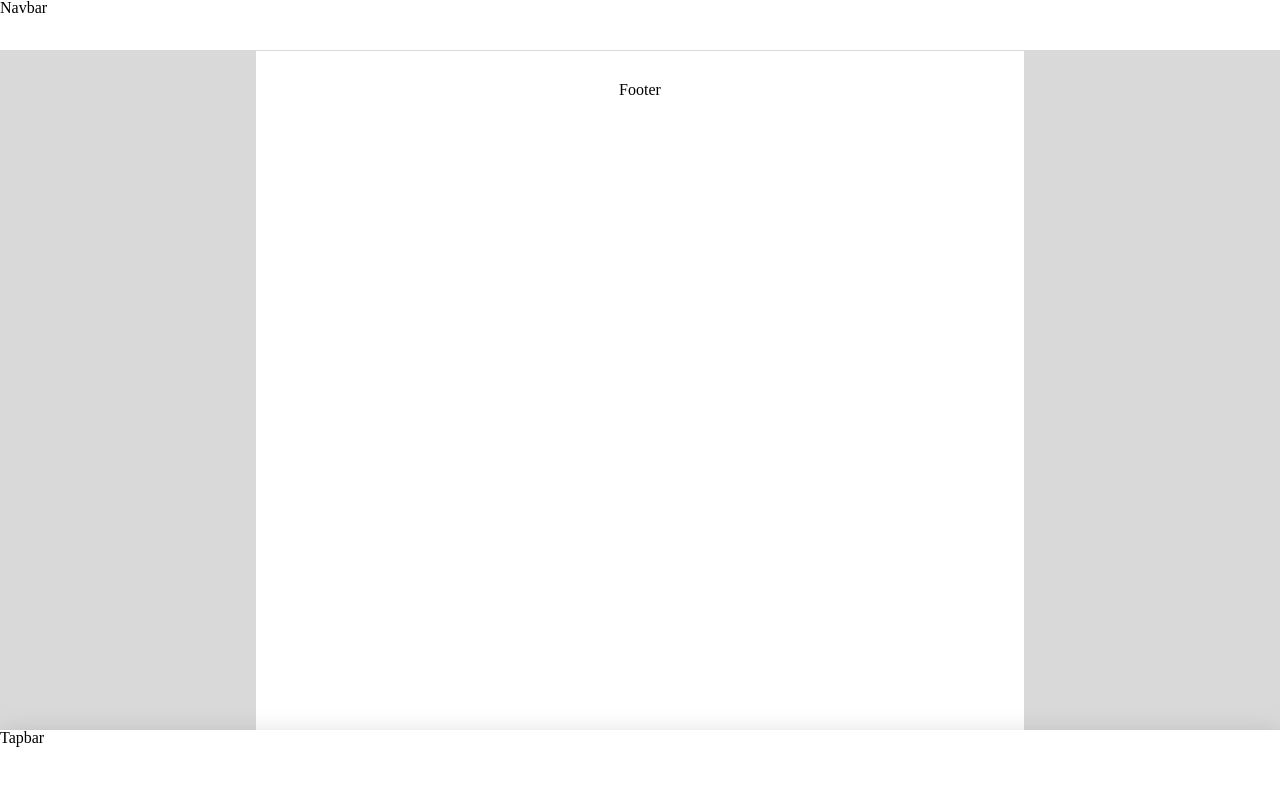
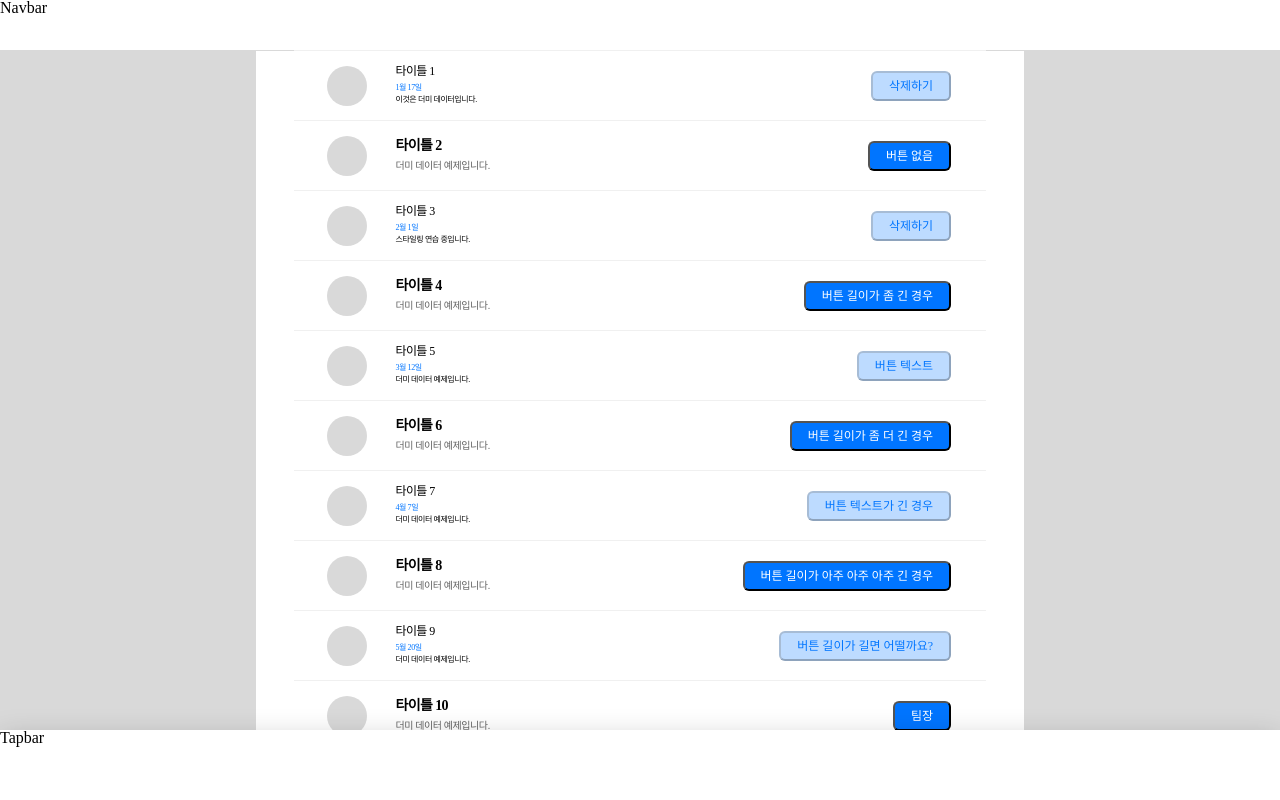
Before and after one commit to TiimMate/TeamMateClient, a React (Create React App) app: page /team/detail in a window 1280 px wide. Shown: the top 800 px of the page. Built offline with nearby package versions, Linux system fonts and the light colour scheme.

Commit message:
Feat: UnitInfoRow
-UnitInfoRow 추가 (팀, 개인 등의 정보 나열시 사용)
-잔여 Test Code 제거
-eslintrc rule 변경 (object props 사용시 규제 완화)

```diff
--- a/src/App.js
+++ b/src/App.js
@@ -7,6 +7,7 @@ import Tapbar from './components/layouts/Tapbar';
 import Footer from './components/layouts/Footer';
 
 import Home from './pages/Home';
+import TeamDetailPage from './pages/team/TeamDetailPage';
 
 function App() {
   return (
@@ -26,6 +27,7 @@ function ContentBox() {
     <div className={styles.container}>
       <Routes>
         <Route path='/' element={<Home />} />
+        <Route path='/team/detail' element={<TeamDetailPage />} />
       </Routes>
       <Footer />
     </div>
--- /dev/null
+++ b/src/components/ui/UnitInfoRow.jsx
@@ -0,0 +1,189 @@
+import styled from 'styled-components';
+
+const DEFAULT_URL = '#';
+
+/**
+ * image / text / btn
+ *
+ * props: {
+ *
+ *  unitInfo: (Required) title, description
+ *
+ * (Not Reuired) date, avatarUrl
+ *
+ * object로 감싸주시면 됨
+ *
+ *  btnText: string, 없으면 button이 사라져요
+ *
+ *  onClickBtn: func, ex) 특정한 주소로 navigate, 없으면 disabled된 상태
+ * }
+ * */
+function UnitInfoRow({ unitInfo, btnText, onClickBtn }) {
+  const { title, description, date, avatarUrl } = unitInfo;
+  const onClick = onClickBtn || (e => e.preventDefault());
+
+  return (
+    <Wrapper>
+      <AvatarSection>
+        <Avatar>
+          {avatarUrl && (
+            <AvatarImage src={avatarUrl && DEFAULT_URL} alt='image' />
+          )}
+        </Avatar>
+      </AvatarSection>
+
+      {date ? (
+        <TextWithDate title={title} date={date} description={description} />
+      ) : (
+        <TextWithoutDate title={title} description={description} />
+      )}
+
+      <BtnSection>
+        {btnText && (
+          <Button disabled={!onClickBtn} onClick={onClick}>
+            {btnText}
+          </Button>
+        )}
+      </BtnSection>
+    </Wrapper>
+  );
+}
+
+function TextWithDate({ title, date, description }) {
+  return (
+    <TextSection>
+      <Title>{title}</Title>
+      <Date>{date}</Date>
+      <Description>{description}</Description>
+    </TextSection>
+  );
+}
+
+function TextWithoutDate({ title, description }) {
+  return (
+    <TextSection>
+      <TitleWithoutDate>{title}</TitleWithoutDate>
+      <DescriptionWithoutDate>{description}</DescriptionWithoutDate>
+    </TextSection>
+  );
+}
+
+const Wrapper = styled.div`
+  position: relative;
+
+  display: flex;
+  align-items: center;
+  justify-content: start;
+
+  width: 100%;
+  height: 4.375rem;
+  box-sizing: border-box;
+
+  border-top: 1px solid var(--gray-100, #f0f0f0);
+  background: #fff;
+`;
+
+// Avatar Section
+const AvatarSection = styled.div`
+  display: flex;
+  align-items: center;
+  justify-content: center;
+
+  padding: 0.76rem;
+  margin-left: 3%;
+  margin-right: 1rem; //비율
+`;
+const Avatar = styled.div`
+  width: 2.5rem;
+  height: 2.5rem;
+  flex-shrink: 0;
+
+  border-radius: 50%;
+
+  background-color: #d9d9d9;
+  fill: #d9d9d9;
+`;
+const AvatarImage = styled.img``;
+
+// Text Section
+const TextSection = styled.div``;
+const Title = styled.h3`
+  color: var(--kakao-logo, #000);
+
+  /* 12md */
+  font-family: Pretendard;
+  font-size: 0.75rem; //#TODO
+  font-style: normal;
+  font-weight: 500; // #TODO
+  letter-spacing: -0.0375rem;
+`;
+const TitleWithoutDate = styled(Title)`
+  color: black;
+  font-size: 14px;
+  font-family: Pretendard;
+  font-weight: 600;
+  line-height: 20px;
+  word-wrap: break-word;
+`;
+const Date = styled.span`
+  color: var(--Blue300, var(--kakao-logo, #0075ff));
+  font-family: Pretendard;
+  font-size: 0.5rem;
+  font-style: normal;
+  font-weight: 400;
+  line-height: 0.75rem;
+  letter-spacing: -0.025rem;
+`;
+const Description = styled.p`
+  color: var(--kakao-logo, #000);
+  font-family: Pretendard;
+  font-size: 0.5rem;
+  font-style: normal;
+  font-weight: 400;
+  line-height: 0.75rem;
+  letter-spacing: -0.025rem;
+`;
+const DescriptionWithoutDate = styled(Description)`
+  color: #636363;
+  font-size: 10px;
+  font-family: Pretendard;
+  font-weight: 400;
+  line-height: 20px;
+  word-wrap: break-word;
+`;
+
+// Button Section
+const BtnSection = styled.div`
+  position: absolute;
+  right: 5%;
+`;
+const Button = styled.button`
+  display: flex;
+
+  height: 1.875rem;
+
+  padding: 0.25rem 1rem;
+  justify-content: center;
+  align-items: center;
+  gap: 0.625rem;
+  flex-shrink: 0;
+
+  border-radius: 0.375rem;
+  background: var(--Blue300, #0075ff);
+
+  color: var(--white, #fff);
+  font-size: 12px;
+  font-family: Pretendard;
+  font-weight: 500;
+  line-height: 22px;
+  word-wrap: break-word;
+  cursor: pointer;
+
+  &:disabled {
+    color: var(--Blue300, #0075ff);
+    background: var(--Blue200, #bddbff);
+    cursor: default;
+  }
+`;
+
+export default UnitInfoRow;
--- /dev/null
+++ b/src/pages/team/TeamDetailPage.jsx
@@ -0,0 +1,123 @@
+import styled from 'styled-components';
+import UnitInfoRow from '../../components/ui/UnitInfoRow';
+
+const dummy = [
+  {
+    id: 1,
+    unitInfo: {
+      title: '타이틀 1',
+      description: '이것은 더미 데이터입니다.',
+      date: '1월 17일',
+    },
+    btnText: '삭제하기',
+    onClickBtn: null,
+  },
+  {
+    id: 2,
+    unitInfo: {
+      title: '타이틀 2',
+      description: '더미 데이터 예제입니다.',
+    },
+    btnText: '버튼 없음',
+    onClickBtn: () => {},
+  },
+  {
+    id: 3,
+    unitInfo: {
+      title: '타이틀 3',
+      description: '스타일링 연습 중입니다.',
+      date: '2월 1일',
+    },
+    btnText: '삭제하기',
+    onClickBtn: null,
+  },
+  {
+    id: 4,
+    unitInfo: {
+      title: '타이틀 4',
+      description: '더미 데이터 예제입니다.',
+    },
+    btnText: '버튼 길이가 좀 긴 경우',
+    onClickBtn: () => {},
+  },
+  {
+    id: 5,
+    unitInfo: {
+      title: '타이틀 5',
+      description: '더미 데이터 예제입니다.',
+      date: '3월 12일',
+    },
+    btnText: '버튼 텍스트',
+    onClickBtn: null,
+  },
+  {
+    id: 6,
+    unitInfo: {
+      title: '타이틀 6',
+      description: '더미 데이터 예제입니다.',
+    },
+    btnText: '버튼 길이가 좀 더 긴 경우',
+    onClickBtn: () => {},
+  },
+  {
+    id: 7,
+    unitInfo: {
+      title: '타이틀 7',
+      description: '더미 데이터 예제입니다.',
+      date: '4월 7일',
+    },
+    btnText: '버튼 텍스트가 긴 경우',
+    onClickBtn: null,
+  },
+  {
+    id: 8,
+    unitInfo: {
+      title: '타이틀 8',
+      description: '더미 데이터 예제입니다.',
+    },
+    btnText: '버튼 길이가 아주 아주 아주 긴 경우',
+    onClickBtn: () => {},
+  },
+  {
+    id: 9,
+    unitInfo: {
+      title: '타이틀 9',
+      description: '더미 데이터 예제입니다.',
+      date: '5월 20일',
+    },
+    btnText: '버튼 길이가 길면 어떨까요?',
+    onClickBtn: null,
+  },
+  {
+    id: 10,
+    unitInfo: {
+      title: '타이틀 10',
+      description: '더미 데이터 예제입니다.',
+    },
+    btnText: '팀장',
+    onClickBtn: () => {},
+  },
+];
+
+function TeamDetailPage() {
+  return (
+    <Wrapper>
+      {dummy.map(info => (
+        <UnitInfoRow
+          key={info.id}
+          unitInfo={info.unitInfo}
+          btnText={info.btnText}
+          onClickBtn={info.onClickBtn}
+        />
+      ))}
+    </Wrapper>
+  );
+}
+
+const Wrapper = styled.div`
+  box-sizing: border-box;
+  width: 100%;
+  padding: 0rem 5%;
+`;
+
+export default TeamDetailPage;
--- a/src/styles/App.module.css
+++ b/src/styles/App.module.css
@@ -19,6 +19,4 @@
   max-width: 768px;
 
   background-color: #fff;
-  /* TEST */
-  height: 1200vh;
 }
```
Also changed, not shown: src/pages/team/TeamSelectionPage.jsx (added, +124 -0 lines), .eslintrc.js, src/pages/team/TeamCreate.jsx (added), src/pages/team/TeamUpdate.jsx (added).
